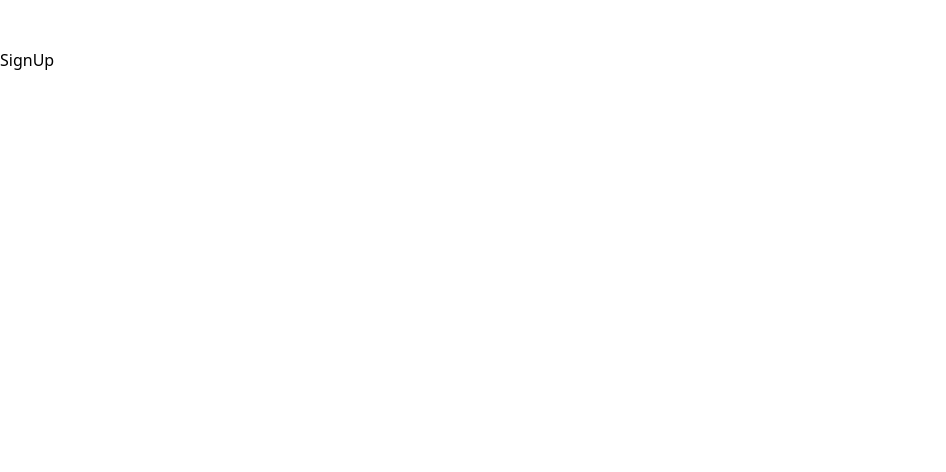
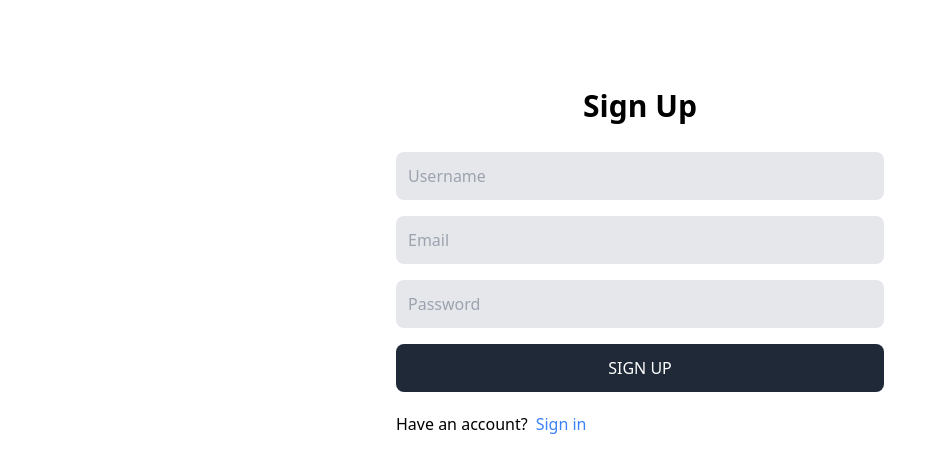
Before and after one commit to kazimpashayev/Mern-Auth, a React (Vite) app in the folder client/: page /sign-up in a window 1280 px wide. Shown: the top 472 px of the page, without its empty margins (0-946 px from the left). Built offline with nearby package versions, Linux system fonts and the light colour scheme.

Commit message:
Completing sign up page

```diff
--- a/client/src/pages/SignUp.jsx
+++ b/client/src/pages/SignUp.jsx
@@ -1,5 +1,41 @@
-import React from 'react';
+import { Link } from 'react-router-dom';
 
 export default function SignUp() {
-  return <div>SignUp</div>;
+  return (
+    <div className="p-3 max-w-lg mx-auto">
+      <h1 className="text-3xl text-center font-semibold my-7">Sign Up</h1>
+      <form className="flex flex-col gap-4" action="">
+        <input
+          className="bg-gray-200 p-3 rounded-lg"
+          type="text"
+          placeholder="Username"
+          id="username"
+        />
+        <input
+          className="bg-gray-200 p-3 rounded-lg"
+          type="email"
+          placeholder="Email"
+          id="email"
+        />
+        <input
+          className="bg-gray-200 p-3 rounded-lg"
+          type="password"
+          placeholder="Password"
+          id="password"
+        />
+        <button
+          type="submit"
+          className="bg-gray-800 text-white p-3 rounded-lg uppercase hover:opacity-90 disabled:opacity-80"
+        >
+          Sign Up
+        </button>
+      </form>
+      <div className="flex gap-2 mt-5">
+        <p>Have an account?</p>
+        <span className="text-blue-500">
+          <Link to="/sign-in">Sign in</Link>
+        </span>
+      </div>
+    </div>
+  );
 }
```
